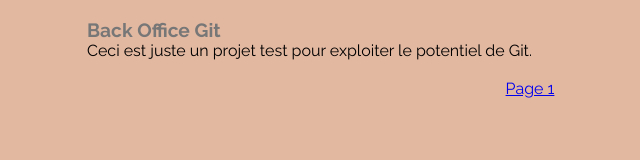
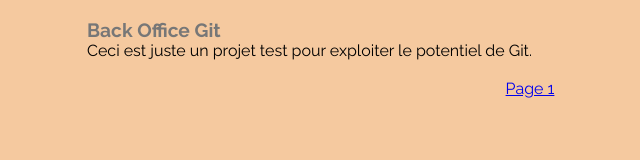
Before and after one commit to StephaneGrareAcadomia/BackOfficeGit, a plain HTML site: page index.html in a window 1280 px wide. Shown: the whole page, without its empty margins (110-750 px from the left). Drawn offline with Linux system fonts and the light colour scheme.

Commit message:
Changement de le couleur de fond

```diff
--- a/css/theme.css
+++ b/css/theme.css
@@ -5,7 +5,7 @@
 
 body {
     color : #ffffff;
-    background-color : #e3b8a1;
+    background-color : #f5c99f;
     text-align : center;
     font-family: "Raleway", Helvetica, sans-serif;
     padding : 0;
```
